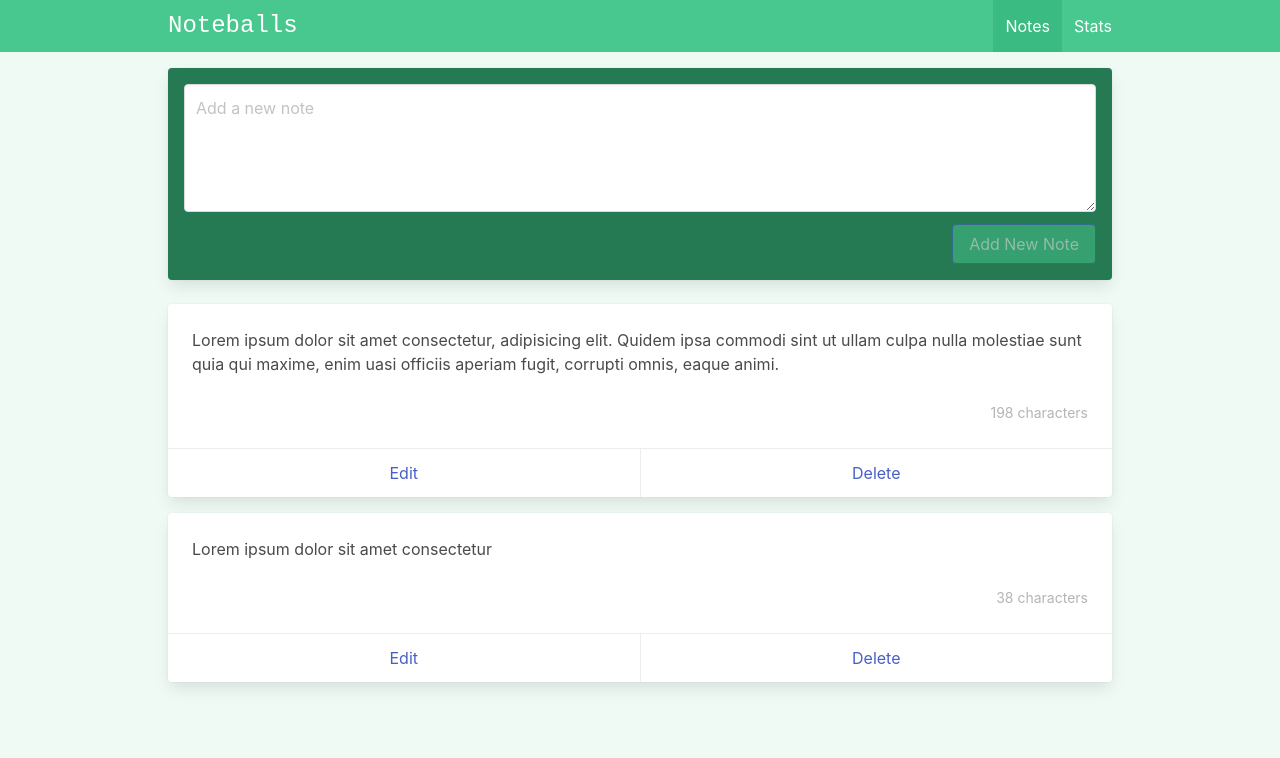
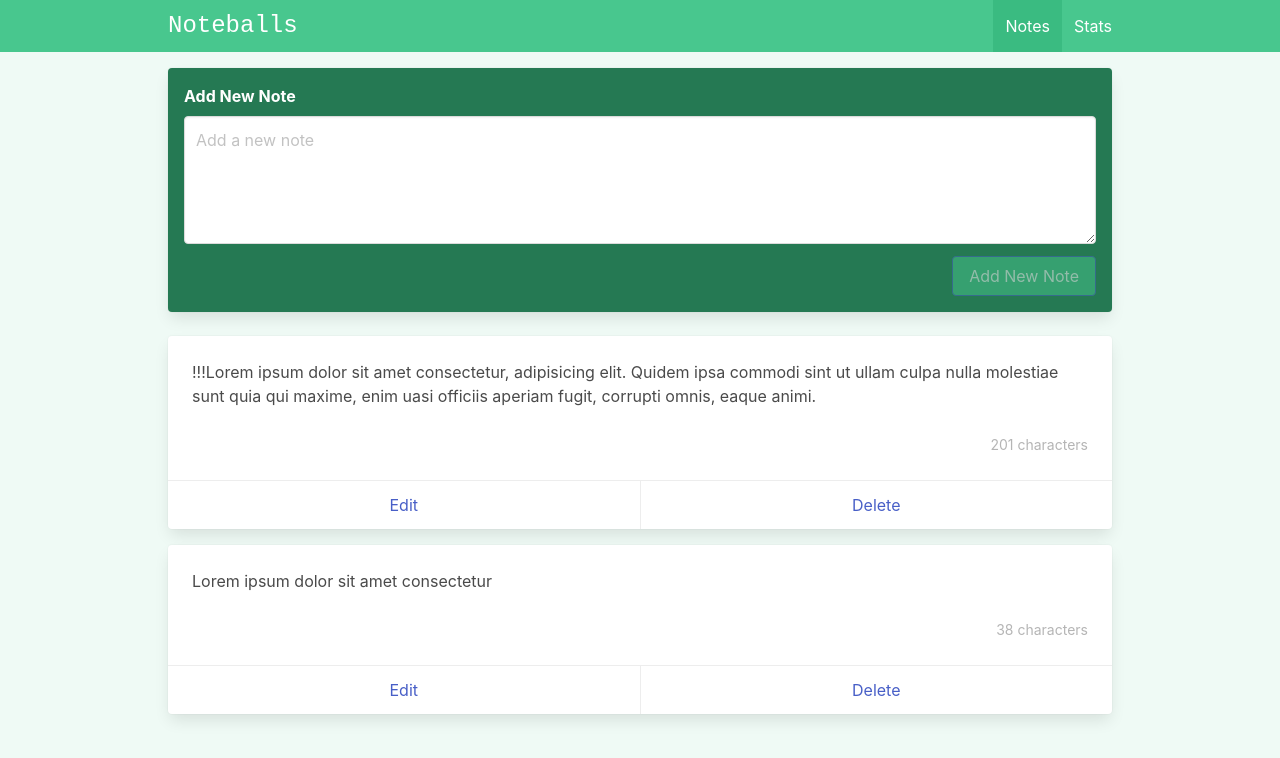
Before and after one commit to pedrodruviaro/noteballs-vue-firebase, a Vue app: page /#/ in a window 1280 px wide. Shown: the top 758 px of the page. Built offline with nearby package versions, Linux system fonts and the light colour scheme.

Commit message:
feat: pinia store and first config

```diff
--- a/package.json
+++ b/package.json
@@ -11,7 +11,9 @@
     "format": "prettier --write src/"
   },
   "dependencies": {
+    "@formkit/auto-animate": "^0.8.2",
     "bulma": "0.9.3",
+    "pinia": "^2.2.6",
     "uuid": "^11.0.2",
     "vue": "^3.5.12",
     "vue-router": "4"
--- a/src/components/Layout/NavBar.vue
+++ b/src/components/Layout/NavBar.vue
@@ -25,11 +25,7 @@ const showMobileNav = ref(false)
         </a>
       </div>
 
-      <div
-        id="navbarBasicExample"
-        class="navbar-menu"
-        :class="{ 'is-active': showMobileNav }"
-      >
+      <div id="navbarBasicExample" class="navbar-menu" :class="{ 'is-active': showMobileNav }">
         <div class="navbar-end">
           <RouterLink
             @click="showMobileNav = false"
--- /dev/null
+++ b/src/components/Notes/AddEditNote.vue
@@ -0,0 +1,53 @@
+<script setup>
+import { ref } from 'vue'
+
+const props = defineProps({
+  bgColor: {
+    type: String,
+    default: 'success',
+  },
+  placeholder: {
+    type: String,
+    default: 'Type something...',
+  },
+  label: {
+    type: String,
+  },
+})
+
+const content = defineModel('content')
+
+const textareaRef = ref(null)
+const focusTextarea = () => {
+  textareaRef.value.focus()
+}
+
+defineExpose({
+  focusTextarea,
+})
+</script>
+
+<template>
+  <div class="card p-4 mb-5" :class="`has-background-${props.bgColor}-dark`">
+    <label v-if="props.label" class="label has-text-white">
+      {{ props.label }}
+    </label>
+
+    <div class="field">
+      <div class="control">
+        <textarea
+          class="textarea"
+          ref="textareaRef"
+          v-model="content"
+          :placeholder="props.placeholder"
+        />
+      </div>
+    </div>
+
+    <div class="field is-grouped is-grouped-right">
+      <div class="control">
+        <slot name="buttons" />
+      </div>
+    </div>
+  </div>
+</template>
--- a/src/components/Notes/NoteCard.vue
+++ b/src/components/Notes/NoteCard.vue
@@ -1,4 +1,5 @@
 <script setup>
+import { useNotesStore } from '@/stores/notes'
 import { computed } from 'vue'
 
 const props = defineProps({
@@ -10,15 +11,13 @@ const props = defineProps({
 
 const noteLengthCalc = computed(() => {
   const contentLenght = props.note.content.length
-  return contentLenght === 1
-    ? `${contentLenght} character`
-    : `${contentLenght} characters`
+  return contentLenght === 1 ? `${contentLenght} character` : `${contentLenght} characters`
 })
 
-const emits = defineEmits(['remove'])
+const notesStore = useNotesStore()
 
 const handleDeleteClicked = () => {
-  emits('remove', props.note.id)
+  notesStore.removeNote({ id: props.note.id })
 }
 </script>
 
@@ -31,10 +30,8 @@ const handleDeleteClicked = () => {
       </div>
     </div>
     <footer class="card-footer">
-      <a href="#" class="card-footer-item">Edit</a>
-      <a href="#" class="card-footer-item" @click.prevent="handleDeleteClicked"
-        >Delete</a
-      >
+      <RouterLink :to="`/editNote/${props.note.id}`" class="card-footer-item">Edit</RouterLink>
+      <a href="#" class="card-footer-item" @click.prevent="handleDeleteClicked">Delete</a>
     </footer>
   </div>
 </template>
--- a/src/main.js
+++ b/src/main.js
@@ -1,11 +1,16 @@
 import '@/assets/main.css'
 
+import { autoAnimatePlugin } from '@formkit/auto-animate/vue'
 import { createApp } from 'vue'
+import { createPinia } from 'pinia'
 import { router } from '@/router'
 import App from '@/App.vue'
 
 const app = createApp(App)
+const pinia = createPinia()
 
+app.use(pinia)
 app.use(router)
+app.use(autoAnimatePlugin)
 
 app.mount('#app')
--- a/src/router/index.js
+++ b/src/router/index.js
@@ -1,4 +1,5 @@
 import { createRouter, createWebHashHistory } from 'vue-router'
+import HomeView from '@/views/NotesView.vue'
 
 export const router = createRouter({
   history: createWebHashHistory(),
@@ -6,12 +7,17 @@ export const router = createRouter({
     {
       path: '/',
       name: 'notes',
-      component: () => import('@/views/NotesView.vue'),
+      component: HomeView,
     },
     {
       path: '/stats',
       name: 'stats',
       component: () => import('@/views/StatsView.vue'),
     },
+    {
+      path: '/editNote/:id',
+      name: 'edit-note',
+      component: () => import('@/views/EditNoteView.vue'),
+    },
   ],
 })
--- /dev/null
+++ b/src/stores/notes.js
@@ -0,0 +1,57 @@
+import { acceptHMRUpdate, defineStore } from 'pinia'
+import { v4 as uuiv4 } from 'uuid'
+
+export const useNotesStore = defineStore('notes', {
+  state: () => {
+    return {
+      notes: [
+        {
+          id: 'id1',
+          content:
+            '!!!Lorem ipsum dolor sit amet consectetur, adipisicing elit. Quidem ipsa commodi sint ut ullam culpa nulla molestiae sunt quia qui maxime, enim uasi officiis aperiam fugit, corrupti omnis, eaque animi.',
+        },
+        {
+          id: 'id2',
+          content: 'Lorem ipsum dolor sit amet consectetur',
+        },
+      ],
+    }
+  },
+
+  getters: {
+    getNoteContent: state => {
+      return id => {
+        return state.notes.find(note => note.id === id).content
+      }
+    },
+    totalNotesCount: state => state.notes.length,
+
+    totalCharactersCount: state => {
+      return state.notes.reduce((acc, current) => {
+        return (acc += current.content.length)
+      }, 0)
+    },
+  },
+
+  actions: {
+    addNote({ content }) {
+      const note = {
+        id: uuiv4(),
+        content,
+      }
+      this.notes.unshift(note)
+    },
+    removeNote({ id }) {
+      this.notes = this.notes.filter(note => note.id !== id)
+    },
+    updateNote({ id, content }) {
+      const note = this.notes.find(note => note.id === id)
+      if (!note) return
+      note.content = content
+    },
+  },
+})
+
+if (import.meta.hot) {
+  import.meta.hot.accept(acceptHMRUpdate(useNotesStore, import.meta.hot))
+}
--- /dev/null
+++ b/src/views/EditNoteView.vue
@@ -0,0 +1,48 @@
+<script setup>
+import AddEditNote from '@/components/Notes/AddEditNote.vue'
+import { useNotesStore } from '@/stores/notes'
+import { computed, onMounted, ref } from 'vue'
+import { useRoute, useRouter } from 'vue-router'
+
+const route = useRoute()
+const router = useRouter()
+
+const noteId = computed(() => route.params.id)
+
+const notesStore = useNotesStore()
+
+const content = ref(notesStore.getNoteContent(noteId.value))
+const addEditNoteRef = ref(null)
+
+const saveNote = () => {
+  notesStore.updateNote({ id: noteId.value, content: content.value })
+  router.push('/')
+}
+
+onMounted(() => {
+  addEditNoteRef.value.focusTextarea()
+})
+</script>
+
+<template>
+  <div class="edit-note">
+    <AddEditNote
+      bgColor="link"
+      placeholder="Edit note"
+      label="Edit Note"
+      ref="addEditNoteRef"
+      v-model:content="content"
+    >
+      <template #buttons>
+        <button @click="$router.back()" class="button is-link is-light mr-2">Cancel</button>
+        <button
+          class="button is-link has-background-link"
+          @click="saveNote"
+          :disabled="content.trim() === ''"
+        >
+          Save Note
+        </button>
+      </template>
+    </AddEditNote>
+  </div>
+</template>
--- a/src/views/NotesView.vue
+++ b/src/views/NotesView.vue
@@ -1,56 +1,32 @@
 <script setup>
+import AddEditNote from '@/components/Notes/AddEditNote.vue'
 import NoteCard from '@/components/Notes/NoteCard.vue'
-import { v4 as uuiv4 } from 'uuid'
+import { useNotesStore } from '@/stores/notes'
 import { ref } from 'vue'
 
-const notes = ref([
-  {
-    id: 'id1',
-    content:
-      'Lorem ipsum dolor sit amet consectetur, adipisicing elit. Quidem ipsa commodi sint ut ullam culpa nulla molestiae sunt quia qui maxime, enim uasi officiis aperiam fugit, corrupti omnis, eaque animi.',
-  },
-  {
-    id: 'id2',
-    content: 'Lorem ipsum dolor sit amet consectetur',
-  },
-])
+const notesStore = useNotesStore()
 
-const newNoteRef = ref()
+const addEditNoteRef = ref(null)
 const newNote = ref('')
 
 const addNote = () => {
-  const note = {
-    id: uuiv4(),
-    content: newNote.value,
-  }
-
-  notes.value.unshift(note)
+  notesStore.addNote({ content: newNote.value })
 
   newNote.value = ''
-  newNoteRef.value.focus()
-}
-
-const removeNote = id => {
-  notes.value = notes.value.filter(note => note.id !== id)
+  addEditNoteRef.value.focusTextarea()
 }
 </script>
 
 <template>
   <div class="notes">
-    <div class="card has-background-success-dark p-4 mb-5">
-      <div class="field">
-        <div class="control">
-          <textarea
-            class="textarea"
+    <AddEditNote
+      bgColor="success"
       placeholder="Add a new note"
-            v-model="newNote"
-            ref="newNoteRef"
-          />
-        </div>
-      </div>
-
-      <div class="field is-grouped is-grouped-right">
-        <div class="control">
+      label="Add New Note"
+      ref="addEditNoteRef"
+      v-model:content="newNote"
+    >
+      <template #buttons>
         <button
           class="button is-link has-background-success"
           :disabled="newNote.trim() === ''"
@@ -58,10 +34,11 @@ const removeNote = id => {
         >
           Add New Note
         </button>
+      </template>
+    </AddEditNote>
+
+    <div v-auto-animate>
+      <NoteCard v-for="note in notesStore.notes" :key="note.id" :note />
     </div>
   </div>
-    </div>
-
-    <NoteCard v-for="note in notes" :key="note.id" :note @remove="removeNote" />
-  </div>
 </template>
--- a/src/views/StatsView.vue
+++ b/src/views/StatsView.vue
@@ -1,7 +1,28 @@
-<script setup lang="ts"></script>
+<script setup>
+import { useNotesStore } from '@/stores/notes'
+
+const notesStore = useNotesStore()
+</script>
 
 <template>
-  <div class="notes">
-    <h1>Stats</h1>
+  <div class="stats">
+    <table class="table is-fullwidth">
+      <thead>
+        <tr>
+          <th>Stat</th>
+          <th>Value</th>
+        </tr>
+      </thead>
+      <tbody>
+        <tr>
+          <td>Number of Notes</td>
+          <td>{{ notesStore.totalNotesCount }}</td>
+        </tr>
+        <tr>
+          <td>Number of Characters (of all notes)</td>
+          <td>{{ notesStore.totalCharactersCount }}</td>
+        </tr>
+      </tbody>
+    </table>
   </div>
 </template>
```
Also changed, not shown: .prettierrc.json, 1 other file (tests, documents, lock files or other folders). Lines whose indentation alone changed are shown as unchanged.
